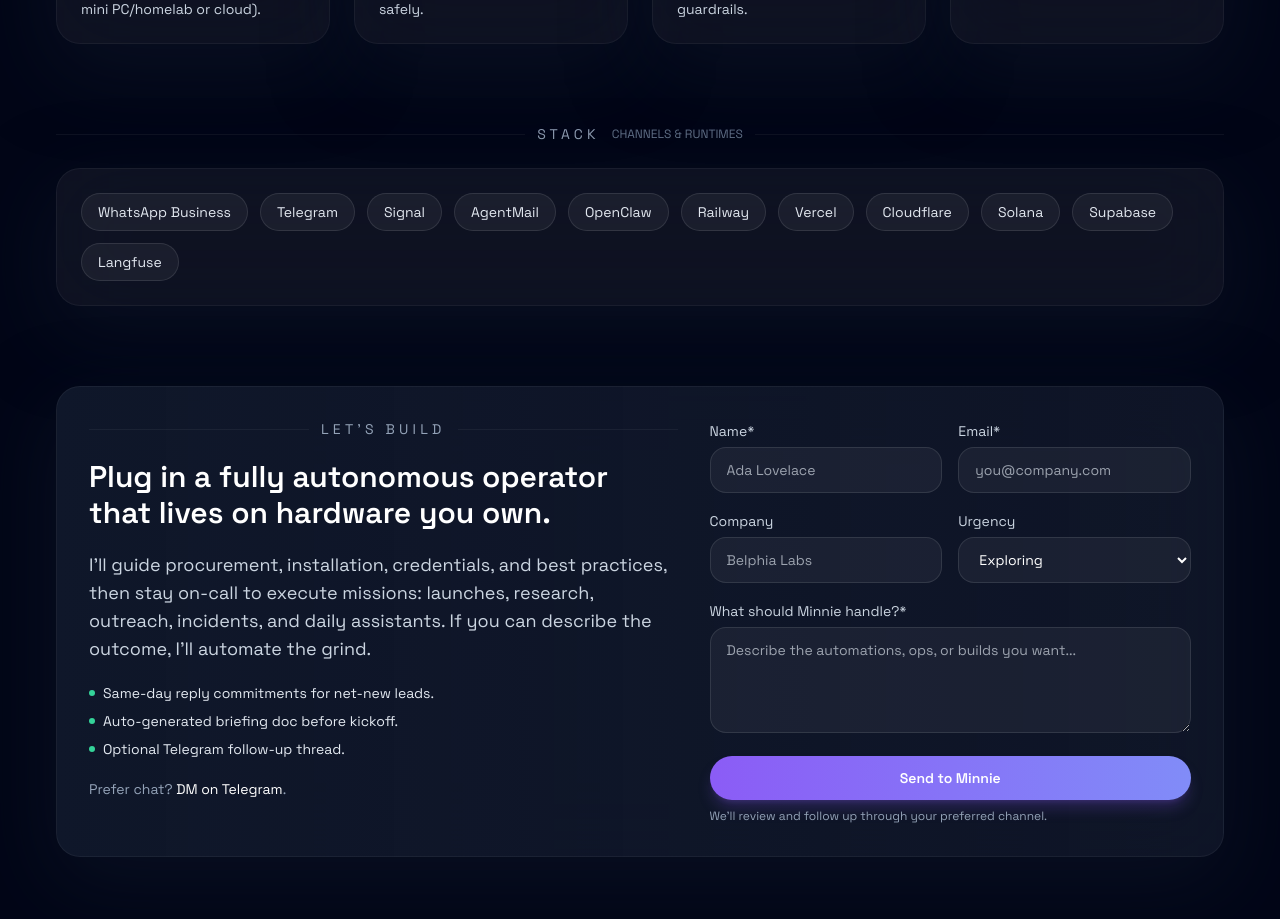
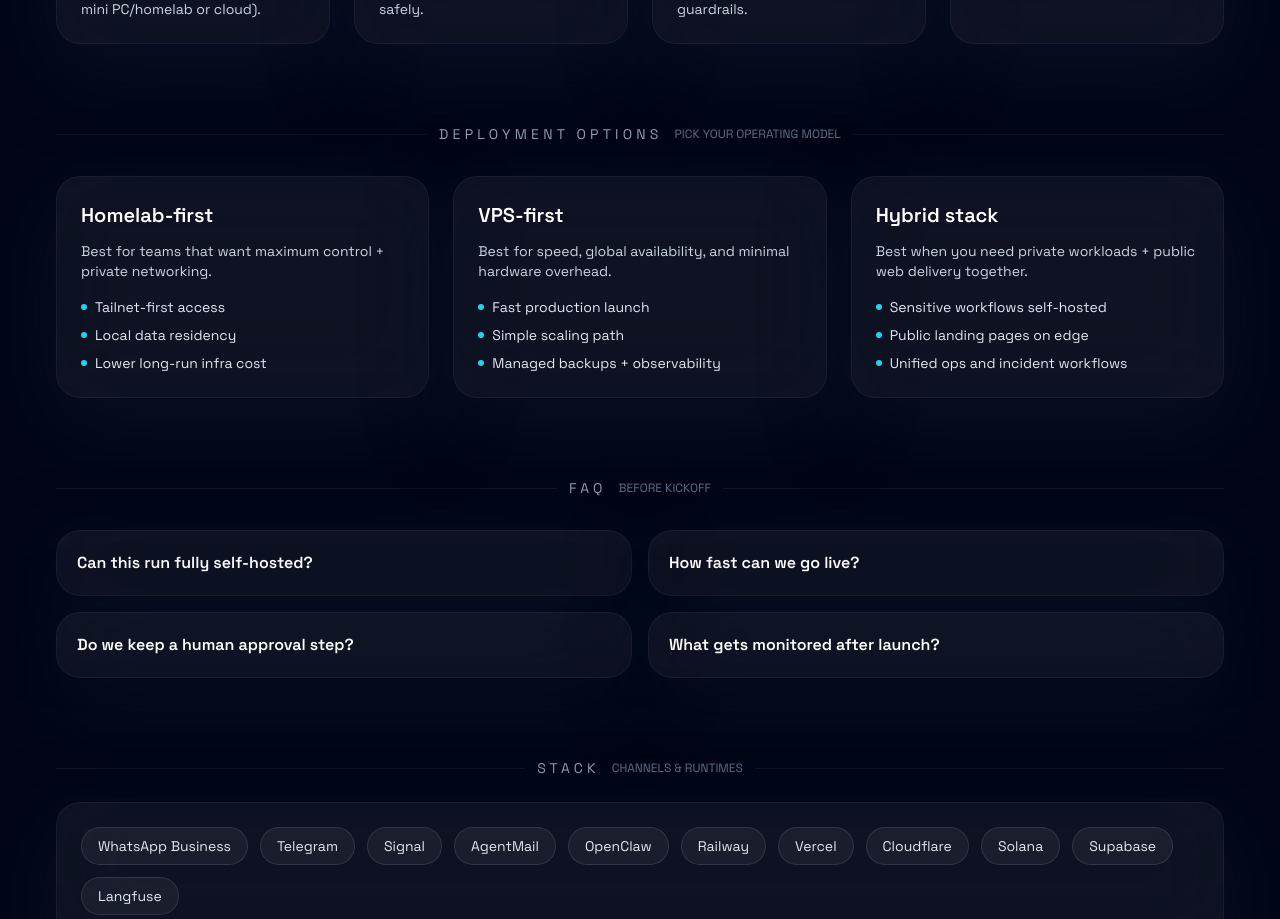
Before and after one commit to belphia-ai/hello-world, a React (Vite) app: page / in a window 1280 px wide. Shown: the part 4162-5081 px from the top of the page. Built offline with nearby package versions, Linux system fonts and the light colour scheme.

Commit message:
Enhance belphia.com: SEO, deployment options, FAQ, and stronger CTAs

```diff
--- a/index.html
+++ b/index.html
@@ -5,6 +5,39 @@
     <link rel="icon" type="image/svg+xml" href="/vite.svg" />
     <meta name="viewport" content="width=device-width, initial-scale=1.0" />
     <title>AI Engineering</title>
+    <meta
+      name="description"
+      content="AI Engineering for self-hosted stacks: autonomous agents, hardened operations, and production-ready automation across chat, email, repos, and infra."
+    />
+    <meta name="keywords" content="AI engineering, self-hosted AI, OpenClaw, automation, DevOps, agent ops" />
+    <meta name="robots" content="index, follow" />
+    <link rel="canonical" href="https://belphia.com/" />
+
+    <meta property="og:type" content="website" />
+    <meta property="og:title" content="AI Engineering" />
+    <meta
+      property="og:description"
+      content="Build and operate autonomous, self-hosted tech stacks with practical guardrails and production workflows."
+    />
+    <meta property="og:url" content="https://belphia.com/" />
+
+    <meta name="twitter:card" content="summary_large_image" />
+    <meta name="twitter:title" content="AI Engineering" />
+    <meta
+      name="twitter:description"
+      content="Autonomous AI operations for self-hosted teams: deployments, monitoring, messaging, and incident-ready workflows."
+    />
+
+    <script type="application/ld+json">
+      {
+        "@context": "https://schema.org",
+        "@type": "Organization",
+        "name": "AI Engineering",
+        "url": "https://belphia.com/",
+        "description": "AI engineering for self-hosted stacks with autonomous operations, deployment, and monitoring workflows.",
+        "sameAs": ["https://github.com/belphia-ai", "https://t.me/Kevin"]
+      }
+    </script>
   </head>
   <body>
     <div id="root"></div>
--- a/src/App.jsx
+++ b/src/App.jsx
@@ -177,6 +177,47 @@
   },
 ]
 
+const deploymentTracks = [
+  {
+    title: 'Homelab-first',
+    fit: 'Best for teams that want maximum control + private networking.',
+    points: ['Tailnet-first access', 'Local data residency', 'Lower long-run infra cost'],
+  },
+  {
+    title: 'VPS-first',
+    fit: 'Best for speed, global availability, and minimal hardware overhead.',
+    points: ['Fast production launch', 'Simple scaling path', 'Managed backups + observability'],
+  },
+  {
+    title: 'Hybrid stack',
+    fit: 'Best when you need private workloads + public web delivery together.',
+    points: ['Sensitive workflows self-hosted', 'Public landing pages on edge', 'Unified ops and incident workflows'],
+  },
+]
+
+const faqs = [
+  {
+    question: 'Can this run fully self-hosted?',
+    answer:
+      'Yes. We can run the agent stack on your own mini PC, homelab server, or private VPS with tailnet/private-network access and hardened defaults.',
+  },
+  {
+    question: 'How fast can we go live?',
+    answer:
+      'A basic production setup is usually live in 24-72 hours, with messaging, memory, monitoring, and one or two high-impact automations.',
+  },
+  {
+    question: 'Do we keep a human approval step?',
+    answer:
+      'Absolutely. Approval gates can be added anywhere: outbound messages, repository pushes, and customer-facing escalations.',
+  },
+  {
+    question: 'What gets monitored after launch?',
+    answer:
+      'Health checks, queue lag, failed jobs, deploy status, and incident summaries—so issues are surfaced early with a clear action path.',
+  },
+]
+
 const SectionTitle = ({ label, kicker }) => (
   <div className="flex items-center gap-3 text-sm uppercase tracking-[0.3em] text-slate-400">
     <span className="h-px flex-1 bg-white/5" aria-hidden />
@@ -255,6 +296,32 @@
   <Card className="p-6 bg-white/5">
     <p className="text-xs uppercase tracking-[0.4em] text-slate-400">{highlight.label}</p>
     <p className="mt-3 text-lg text-slate-200">{highlight.detail}</p>
+  </Card>
+)
+
+const DeploymentTrackCard = ({ track }) => (
+  <Card className="p-6">
+    <h3 className="text-xl font-semibold text-white">{track.title}</h3>
+    <p className="mt-3 text-sm text-slate-300">{track.fit}</p>
+    <ul className="mt-4 space-y-2 text-sm text-slate-200">
+      {track.points.map((point) => (
+        <li key={point} className="flex items-center gap-2">
+          <span className="h-1.5 w-1.5 rounded-full bg-cyan-400" aria-hidden />
+          {point}
+        </li>
+      ))}
+    </ul>
+  </Card>
+)
+
+const FaqItem = ({ item }) => (
+  <Card className="p-5">
+    <details className="group">
+      <summary className="cursor-pointer list-none text-base font-semibold text-white">
+        {item.question}
+      </summary>
+      <p className="mt-3 text-sm text-slate-300">{item.answer}</p>
+    </details>
   </Card>
 )
 
@@ -410,7 +477,7 @@
               </a>
               <a
                 className="rounded-full border border-white/10 px-6 py-3 text-sm font-semibold text-white/80 hover:border-white/30"
-                href="hello-world"
+                href="https://github.com/belphia-ai/hello-world"
                 target="_blank"
                 rel="noreferrer"
               >
@@ -525,6 +592,24 @@
           </div>
         </section>
 
+        <section className="space-y-8">
+          <SectionTitle label="Deployment options" kicker="Pick your operating model" />
+          <div className="grid gap-6 md:grid-cols-3">
+            {deploymentTracks.map((track) => (
+              <DeploymentTrackCard key={track.title} track={track} />
+            ))}
+          </div>
+        </section>
+
+        <section className="space-y-8">
+          <SectionTitle label="FAQ" kicker="Before kickoff" />
+          <div className="grid gap-4 md:grid-cols-2">
+            {faqs.map((item) => (
+              <FaqItem key={item.question} item={item} />
+            ))}
+          </div>
+        </section>
+
         <section className="space-y-6">
           <SectionTitle label="Stack" kicker="Channels & runtimes" />
           <Card className="p-6">
```
Also changed, not shown: public/robots.txt (added), 8 other files (tests, documents, lock files or other folders).
